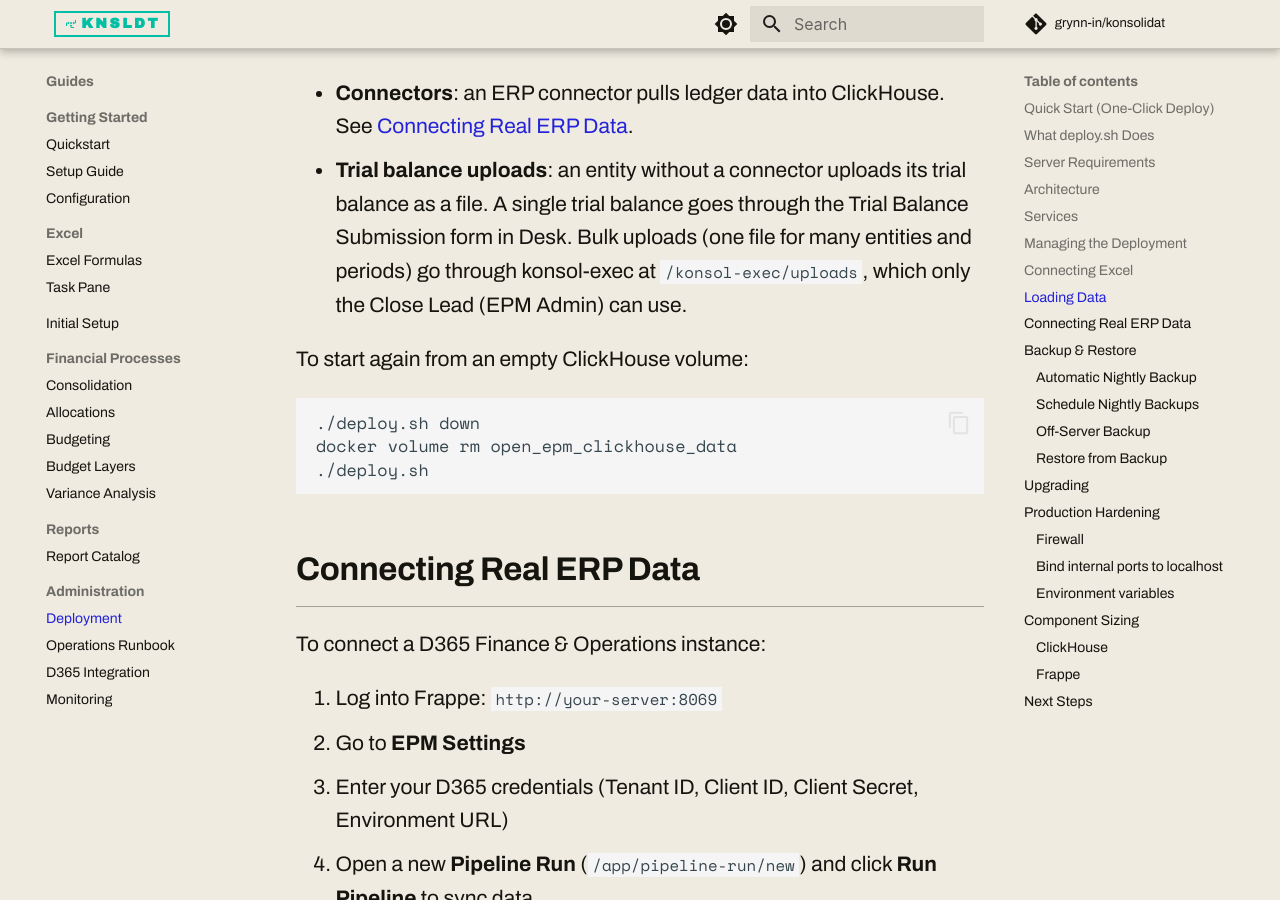
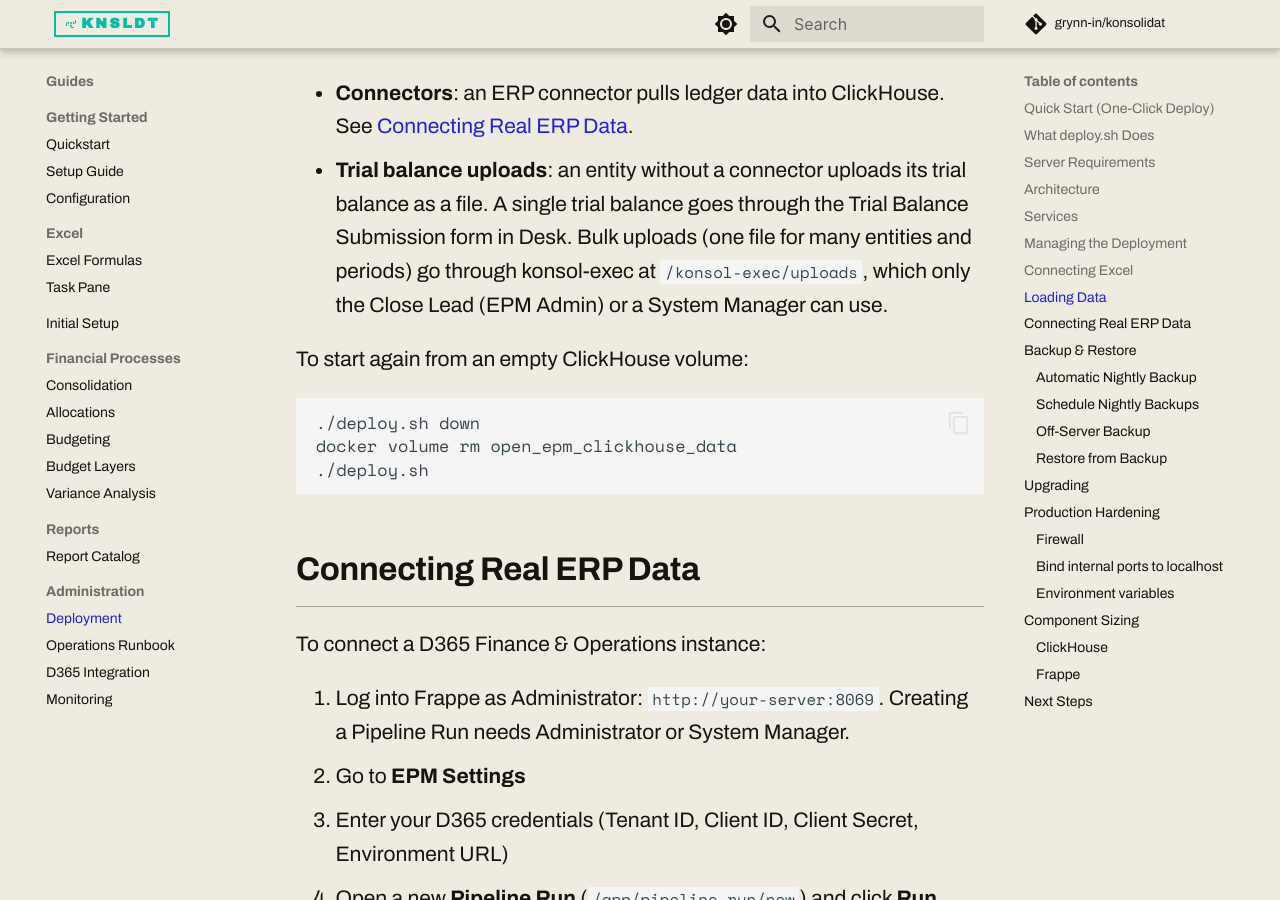
Before and after one commit to grynn-in/konsolidat, an MkDocs documentation site: the page built from docs/admin-guide/deployment-guide.md, in a window 1280 px wide and 900 px high, scrolled down 5202 px. Built offline with MkDocs 1.6.1 and Material for MkDocs 9.7.7, drawn with Linux system fonts in a browser that asks for light colours; comment, search, counter and statistics services are not loaded.

Commit message:
docs: bulk upload also open to System Manager; Pipeline Run step needs Administrator
Re-review of b789f70: /konsol-exec/uploads is available to the Close Lead
(EPM Admin) or a System Manager (home_api CLOSE_LEAD | System Manager), and
creating a Pipeline Run needs Administrator or System Manager, so the D365
step now says to log in as Administrator.

Co-Authored-By: Claude Opus 5 (1M context) <noreply@anthropic.com>
Claude-Session: https://claude.ai/code/session_013WewQKFQgG7o2M3mUDPRR5

```diff
--- a/docs/admin-guide/deployment-guide.md
+++ b/docs/admin-guide/deployment-guide.md
@@ -171,7 +171,7 @@ There is no demo data. A fresh ClickHouse volume gets schema only: `clickhouse/i
 Data comes from two places:
 
 - **Connectors**: an ERP connector pulls ledger data into ClickHouse. See [Connecting Real ERP Data](#connecting-real-erp-data).
-- **Trial balance uploads**: an entity without a connector uploads its trial balance as a file. A single trial balance goes through the Trial Balance Submission form in Desk. Bulk uploads (one file for many entities and periods) go through konsol-exec at `/konsol-exec/uploads`, which only the Close Lead (EPM Admin) can use.
+- **Trial balance uploads**: an entity without a connector uploads its trial balance as a file. A single trial balance goes through the Trial Balance Submission form in Desk. Bulk uploads (one file for many entities and periods) go through konsol-exec at `/konsol-exec/uploads`, which only the Close Lead (EPM Admin) or a System Manager can use.
 
 To start again from an empty ClickHouse volume:
 
@@ -185,7 +185,7 @@ docker volume rm open_epm_clickhouse_data
 
 To connect a D365 Finance & Operations instance:
 
-1. Log into Frappe: `http://your-server:8069`
+1. Log into Frappe as Administrator: `http://your-server:8069`. Creating a Pipeline Run needs Administrator or System Manager.
 2. Go to **EPM Settings**
 3. Enter your D365 credentials (Tenant ID, Client ID, Client Secret, Environment URL)
 4. Open a new **Pipeline Run** (`/app/pipeline-run/new`) and click **Run Pipeline** to sync data
```
Also changed, not shown: docs/getting-started/setup-guide.md (+1 -1 lines), docs/user-guide/initial-setup-guide.md (+1 -1 lines).
